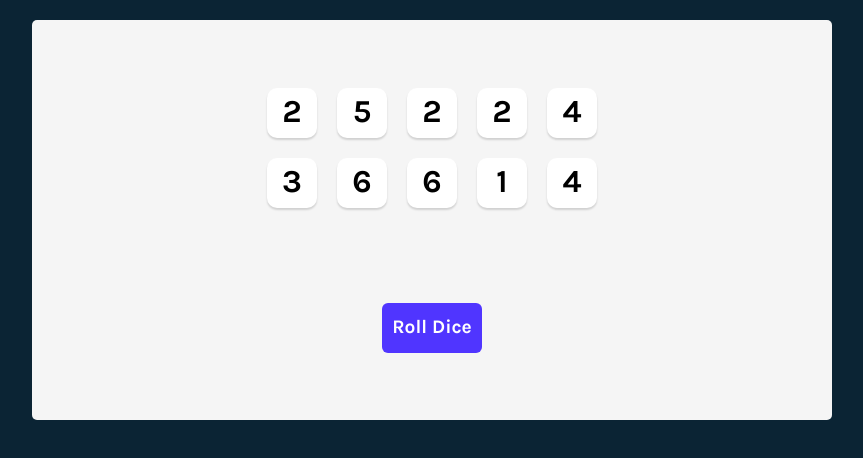
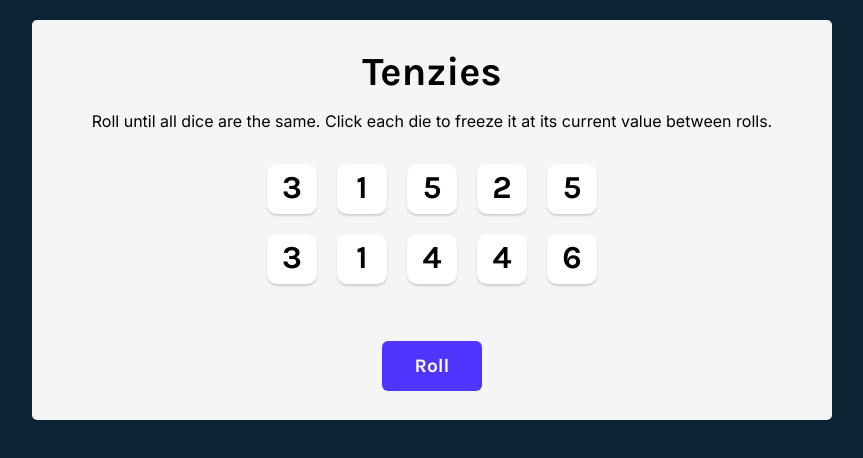
Before and after one commit to Taylor-Griffin/Tenzies_react_game, a React app: page / in a window 1280 px wide. Shown: the top 458 px of the page, without its empty margins (208-1071 px from the left). Built offline with nearby package versions, Linux system fonts and the light colour scheme.

Commit message:
complete basic game functionality

```diff
--- a/App.js
+++ b/App.js
@@ -1,23 +1,55 @@
-import React from 'react';
+import React, { useState, useEffect } from 'react';
 import Die from './Die';
 import { nanoid } from 'nanoid';
 
 export default function App() {
-  const [dice, setDice] = React.useState(allNewDice());
+  const [dice, setDice] = useState(allNewDice());
+  const [tenzies, setTenzies] = useState(false);
+
+  useEffect(() => {
+    const allHeld = dice.every((die) => die.isHeld);
+    const firstValue = dice[0].value;
+    const allSameValue = dice.every((die) => die.value === firstValue);
+    if (allHeld && allSameValue) {
+      setTenzies(true);
+    }
+  }, [dice]);
+
+  function getRandomNumber() {
+    return Math.ceil(Math.random() * 6);
+  }
+  function generateNewDie() {
+    return {
+      value: getRandomNumber(),
+      isHeld: false,
+      id: nanoid(),
+    };
+  }
 
   function allNewDice() {
     const newDice = [];
     for (let i = 0; i < 10; i++) {
-      newDice.push({
-        value: Math.ceil(Math.random() * 6),
-        isHeld: false,
-        id: nanoid(),
-      });
+      newDice.push(generateNewDie());
     }
     return newDice;
   }
+  function rollDice() {
+    setDice((oldDice) =>
+      tenzies
+        ? allNewDice()
+        : oldDice.map((die) => {
+            return die.isHeld ? die : generateNewDie();
+          })
+    );
+  }
   function holdDice(id) {
-    console.log(id);
+    setDice((oldDice) =>
+      oldDice.map((die) => {
+        return id === die.id
+          ? { value: die.value, id: die.id, isHeld: !die.isHeld }
+          : die;
+      })
+    );
   }
 
   const diceElements = dice.map(({ value, isHeld, id }) => (
@@ -26,9 +58,14 @@
 
   return (
     <main>
+      <h1 className="title">Tenzies</h1>
+      <p className="instructions">
+        Roll until all dice are the same. Click each die to freeze it at its
+        current value between rolls.
+      </p>
       <div className="dice-container">{diceElements}</div>
-      <button className="roll-dice" onClick={() => setDice(allNewDice())}>
-        Roll Dice
+      <button className="roll-dice" onClick={rollDice}>
+        {tenzies ? 'Reset' : 'Roll'}
       </button>
     </main>
   );
--- a/style.css
+++ b/style.css
@@ -21,11 +21,23 @@
     align-items: center;
     margin: 0 auto;
 }
+.title {
+    font-size: 40px;
+    margin: 0;
+}
+
+.instructions {
+    font-family: 'Inter', sans-serif;
+    font-weight: 400;
+    margin-top: 0;
+    text-align: center;
+}
 
 .dice-container {
     display: grid;
     grid-template: auto auto / repeat(5, 1fr);
     gap: 20px;
+    margin-bottom: 2.5rem;
 }
 
 .die-face {
```
Also changed, not shown: index.pack.js.
